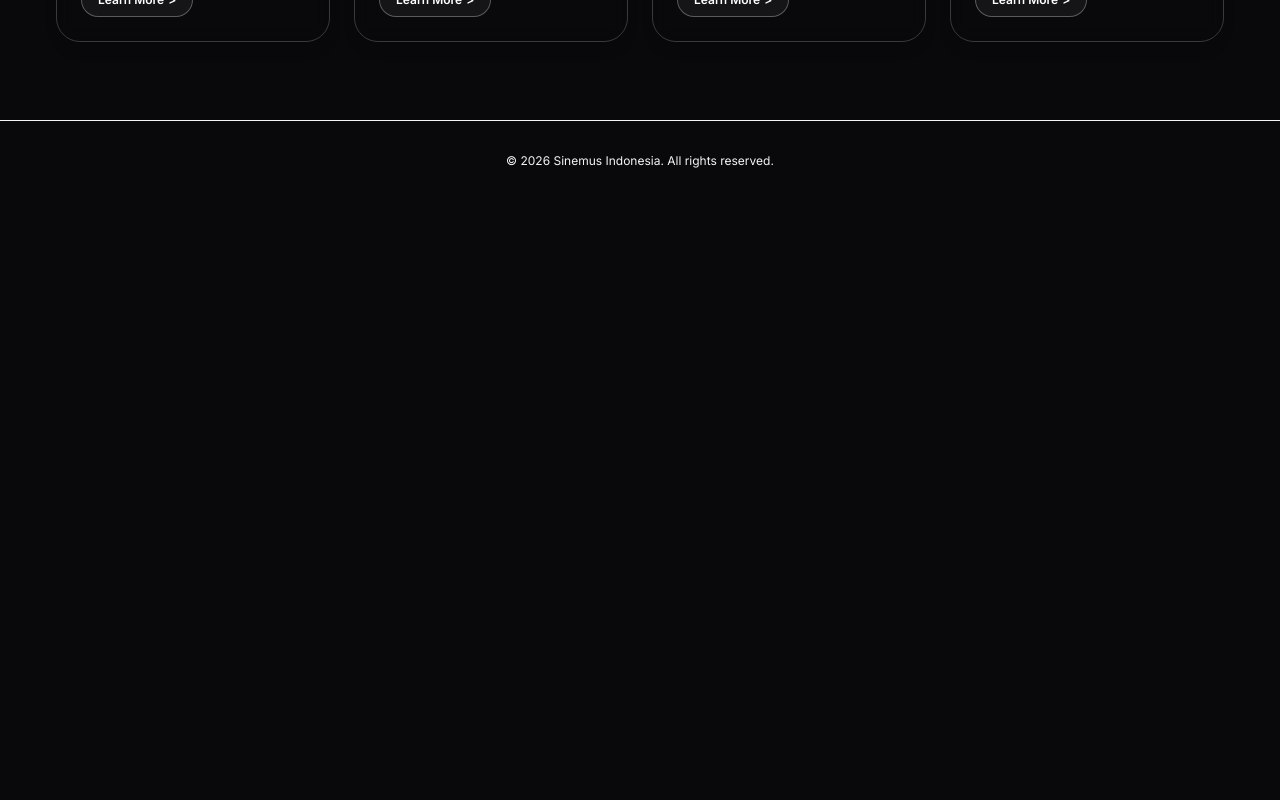
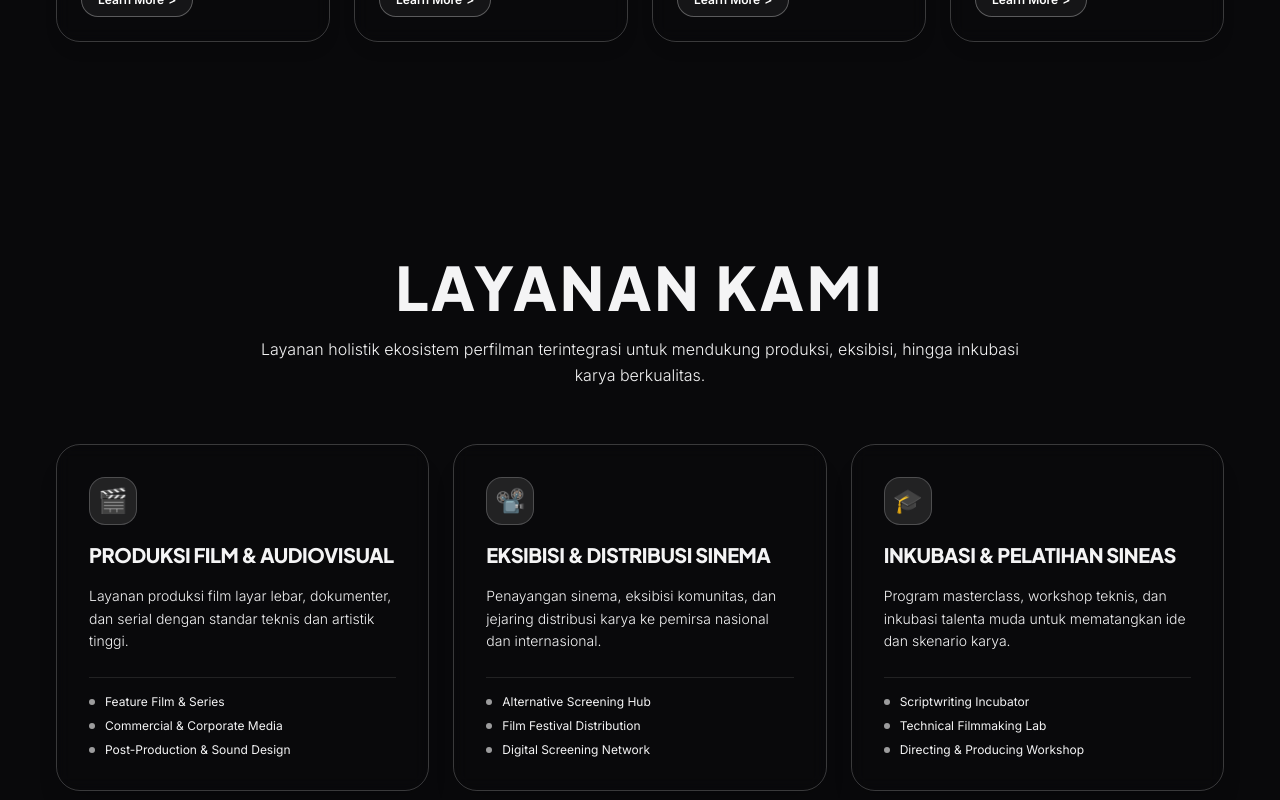
Before and after one commit to sinemusid/corporate-web-personal, a Next.js app: page / in a window 1280 px wide. Shown: the part 2280-3080 px from the top of the page. Before the commit the page ends 2481 px from the top, so only its background shows below. Built offline with nearby package versions, Linux system fonts and the light colour scheme.

Commit message:
feat(home): add dedicated Services section to Home page

```diff
--- a/src/app/(public)/page.tsx
+++ b/src/app/(public)/page.tsx
@@ -1,5 +1,5 @@
 import React from 'react';
-import { HeroSectionWidget, WhoWeAreSectionWidget, UnitPreviewSectionWidget } from '@/widgets/home';
+import { HeroSectionWidget, WhoWeAreSectionWidget, UnitPreviewSectionWidget, ServicesSectionWidget } from '@/widgets/home';
 
 export default function LandingPage() {
   return (
@@ -7,6 +7,7 @@ export default function LandingPage() {
       <HeroSectionWidget />
       <WhoWeAreSectionWidget />
       <UnitPreviewSectionWidget showTitleHeader />
+      <ServicesSectionWidget />
     </div>
   );
 }
--- /dev/null
+++ b/src/features/home/components/HomeServices.tsx
@@ -0,0 +1,53 @@
+'use client';
+
+import React from 'react';
+import { HomeServicesData } from '../constants/home-services.mock';
+
+interface HomeServicesProps {
+  data: HomeServicesData;
+}
+
+export const HomeServices: React.FC<HomeServicesProps> = ({ data }) => {
+  return (
+    <div className="space-y-10 max-w-7xl mx-auto px-4 sm:px-6">
+      <div className="text-center max-w-4xl mx-auto space-y-3 px-4">
+        <h2 className="text-3xl sm:text-5xl md:text-6xl font-heading font-black tracking-wider text-content-primary uppercase leading-tight">
+          {data.heading}
+        </h2>
+        <p className="text-xs sm:text-sm md:text-base font-body text-content-secondary font-light leading-relaxed max-w-3xl mx-auto">
+          {data.subheading}
+        </p>
+      </div>
+
+      <div className="grid grid-cols-1 md:grid-cols-3 gap-6 pt-4">
+        {data.services.map((service) => (
+          <div
+            key={service.id}
+            className="p-8 rounded-3xl bg-bg-elevated/80 border border-white/20 hover:border-white/60 transition-all duration-300 backdrop-blur-sm flex flex-col justify-between space-y-6 shadow-xl group"
+          >
+            <div className="space-y-4">
+              <div className="w-12 h-12 rounded-2xl bg-white/10 border border-white/20 flex items-center justify-center text-2xl group-hover:scale-110 transition-transform">
+                {service.icon}
+              </div>
+              <h3 className="text-xl font-heading font-black text-content-primary uppercase tracking-tight">
+                {service.title}
+              </h3>
+              <p className="text-xs sm:text-sm font-body text-content-secondary font-light leading-relaxed">
+                {service.description}
+              </p>
+            </div>
+
+            <ul className="space-y-2 pt-4 border-t border-white/10">
+              {service.features.map((feat, idx) => (
+                <li key={idx} className="text-xs font-body text-content-secondary flex items-center">
+                  <span className="w-1.5 h-1.5 rounded-full bg-white/60 mr-2.5 shrink-0" />
+                  <span>{feat}</span>
+                </li>
+              ))}
+            </ul>
+          </div>
+        ))}
+      </div>
+    </div>
+  );
+};
--- /dev/null
+++ b/src/features/home/constants/home-services.mock.ts
@@ -0,0 +1,42 @@
+export interface HomeServiceItem {
+  id: string;
+  icon: string;
+  title: string;
+  description: string;
+  features: string[];
+}
+
+export interface HomeServicesData {
+  heading: string;
+  subheading: string;
+  services: HomeServiceItem[];
+}
+
+export const MOCK_HOME_SERVICES: HomeServicesData = {
+  heading: 'LAYANAN KAMI',
+  subheading:
+    'Layanan holistik ekosistem perfilman terintegrasi untuk mendukung produksi, eksibisi, hingga inkubasi karya berkualitas.',
+  services: [
+    {
+      id: 'service-production',
+      icon: '🎬',
+      title: 'Produksi Film & Audiovisual',
+      description: 'Layanan produksi film layar lebar, dokumenter, dan serial dengan standar teknis dan artistik tinggi.',
+      features: ['Feature Film & Series', 'Commercial & Corporate Media', 'Post-Production & Sound Design'],
+    },
+    {
+      id: 'service-screen',
+      icon: '📽️',
+      title: 'Eksibisi & Distribusi Sinema',
+      description: 'Penayangan sinema, eksibisi komunitas, dan jejaring distribusi karya ke pemirsa nasional dan internasional.',
+      features: ['Alternative Screening Hub', 'Film Festival Distribution', 'Digital Screening Network'],
+    },
+    {
+      id: 'service-academy',
+      icon: '🎓',
+      title: 'Inkubasi & Pelatihan Sineas',
+      description: 'Program masterclass, workshop teknis, dan inkubasi talenta muda untuk mematangkan ide dan skenario karya.',
+      features: ['Scriptwriting Incubator', 'Technical Filmmaking Lab', 'Directing & Producing Workshop'],
+    },
+  ],
+};
--- /dev/null
+++ b/src/widgets/home/ServicesSectionWidget.tsx
@@ -0,0 +1,14 @@
+'use client';
+
+import React from 'react';
+import { SectionWrapper } from '@/components/common/SectionWrapper';
+import { HomeServices } from '@/features/home/components/HomeServices';
+import { MOCK_HOME_SERVICES } from '@/features/home/constants/home-services.mock';
+
+export const ServicesSectionWidget: React.FC = () => {
+  return (
+    <SectionWrapper id="services" darkBg className="w-full min-h-screen lg:h-screen min-h-[600px] flex flex-col justify-center py-12">
+      <HomeServices data={MOCK_HOME_SERVICES} />
+    </SectionWrapper>
+  );
+};
--- a/src/widgets/home/index.ts
+++ b/src/widgets/home/index.ts
@@ -1,3 +1,4 @@
 export * from './HeroSectionWidget';
 export * from './WhoWeAreSectionWidget';
 export * from './UnitPreviewSectionWidget';
+export * from './ServicesSectionWidget';
```
